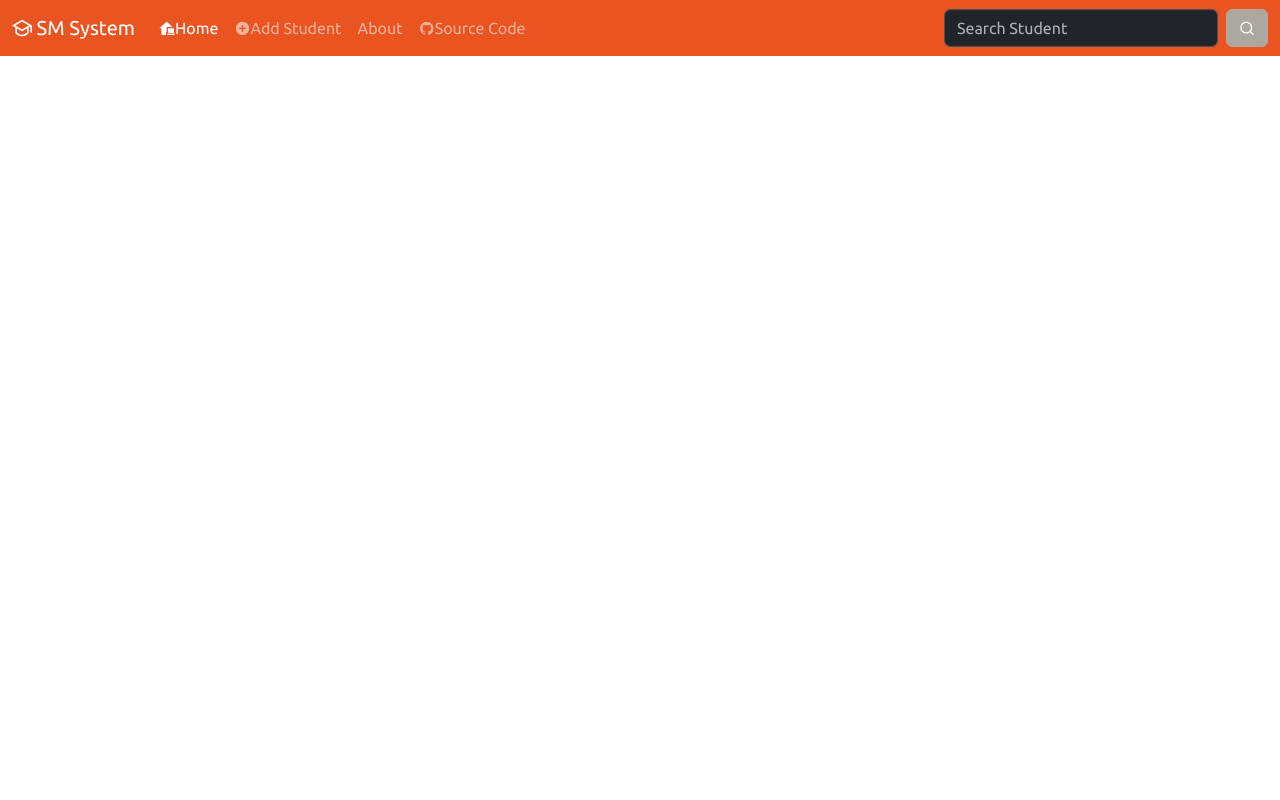
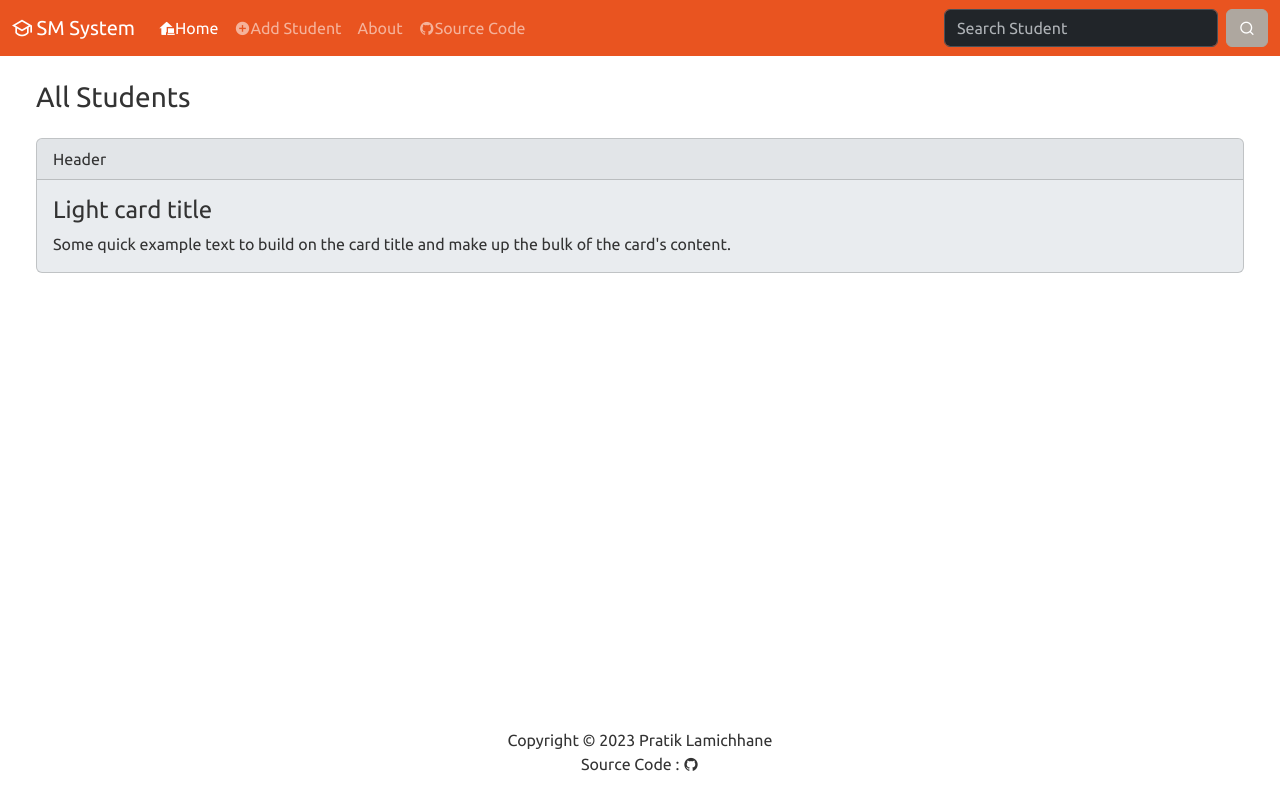
Before and after one commit to pratiklamichhane/Student-Management-system-CRUD-django, a Django app: page / in a window 1280 px wide. Run offline with Django 4.2, Linux system fonts and the light colour scheme; tables that the repository leaves empty hold one stand-in row (values such as "Sample post"); some libraries are stand-ins or nearby versions.

Commit message:
added footer and basic template setup

```diff
--- a/base_project/students/templates/students/index.html
+++ b/base_project/students/templates/students/index.html
@@ -39,13 +39,38 @@
           </div>
         </div>
       </nav>
+<div class="container-fluid">
+    <h3 class="m-4">All Students</h3>
+    <div class="row">
+        <div class="col-12">
+            {% if students %}
+            {% else %}
+            <div class="alert alert-dismissible alert-danger" bis_skin_checked="1">
+                <button type="button" class="btn-close" data-bs-dismiss="alert"></button>
+                <strong>Opps!</strong> <a href="#" class="alert-link">No students available </a> Try adding some and refresh the page.
+              </div>
+            {% endif %}
+            <div class="card bg-light ms-4 me-4 mb-4" style="max-width: 100%;" bis_skin_checked="1">
+                <div class="card-header" bis_skin_checked="1">Header</div>
+                <div class="card-body" bis_skin_checked="1">
+                  <h4 class="card-title">Light card title</h4>
+                  <p class="card-text">Some quick example text to build on the card title and make up the bulk of the card's content.</p>
+                </div>
+              </div>
+        </div>
+    </div>
+</div>
 
+<footer class="mt-auto mb-4">
+<div class="text-center">
+    <span>
+        Copyright &copy; <script>document.write(new Date().getFullYear())</script> Pratik Lamichhane
+    </span>
+    <br>
+    Source Code : <i class="ri-github-fill"></i>
+</div>
+</footer>
       <script src="https://cdn.jsdelivr.net/npm/@popperjs/core@2.11.8/dist/umd/popper.min.js" integrity="sha384-I7E8VVD/ismYTF4hNIPjVp/Zjvgyol6VFvRkX/vR+Vc4jQkC+hVqc2pM8ODewa9r" crossorigin="anonymous"></script>
-
-
-
-
-
       <script src="https://cdn.jsdelivr.net/npm/bootstrap@5.3.2/dist/js/bootstrap.min.js" integrity="sha384-BBtl+eGJRgqQAUMxJ7pMwbEyER4l1g+O15P+16Ep7Q9Q+zqX6gSbd85u4mG4QzX+" crossorigin="anonymous"></script>
 </body>
 </html>
```
